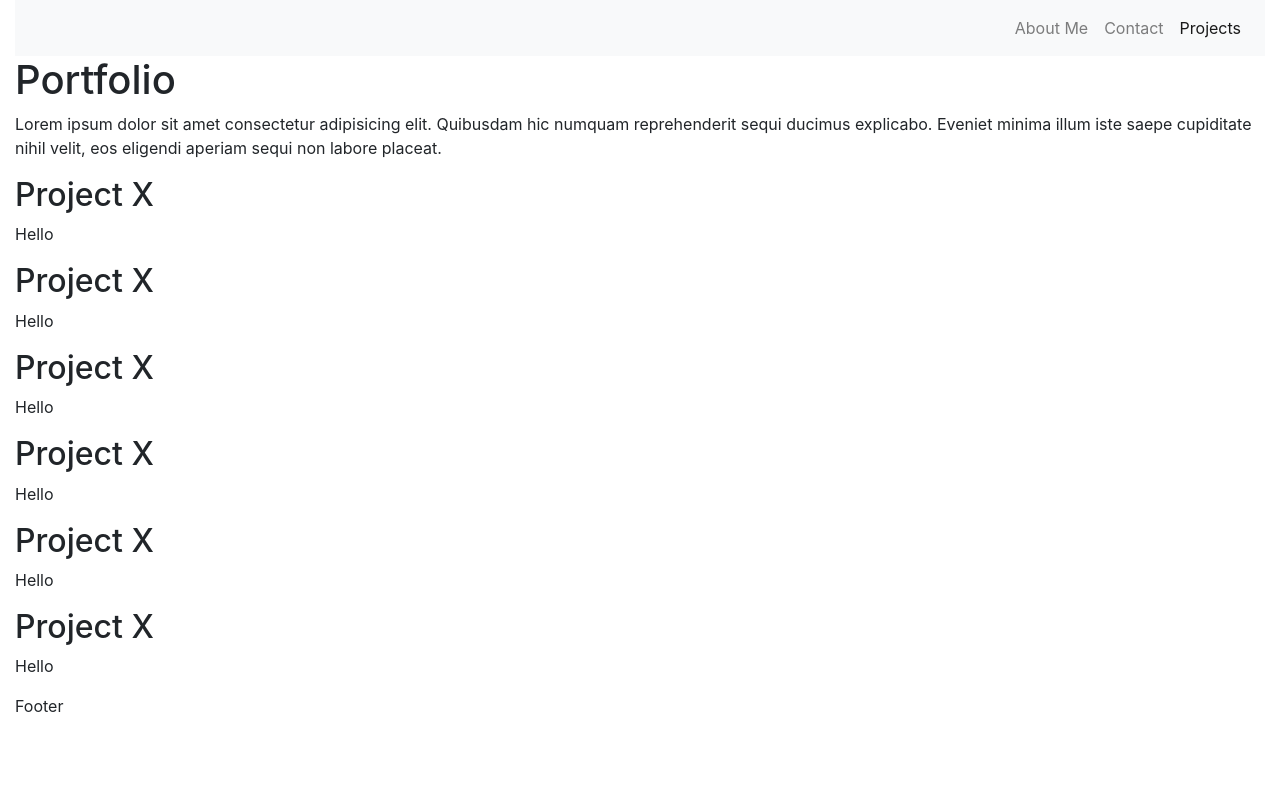
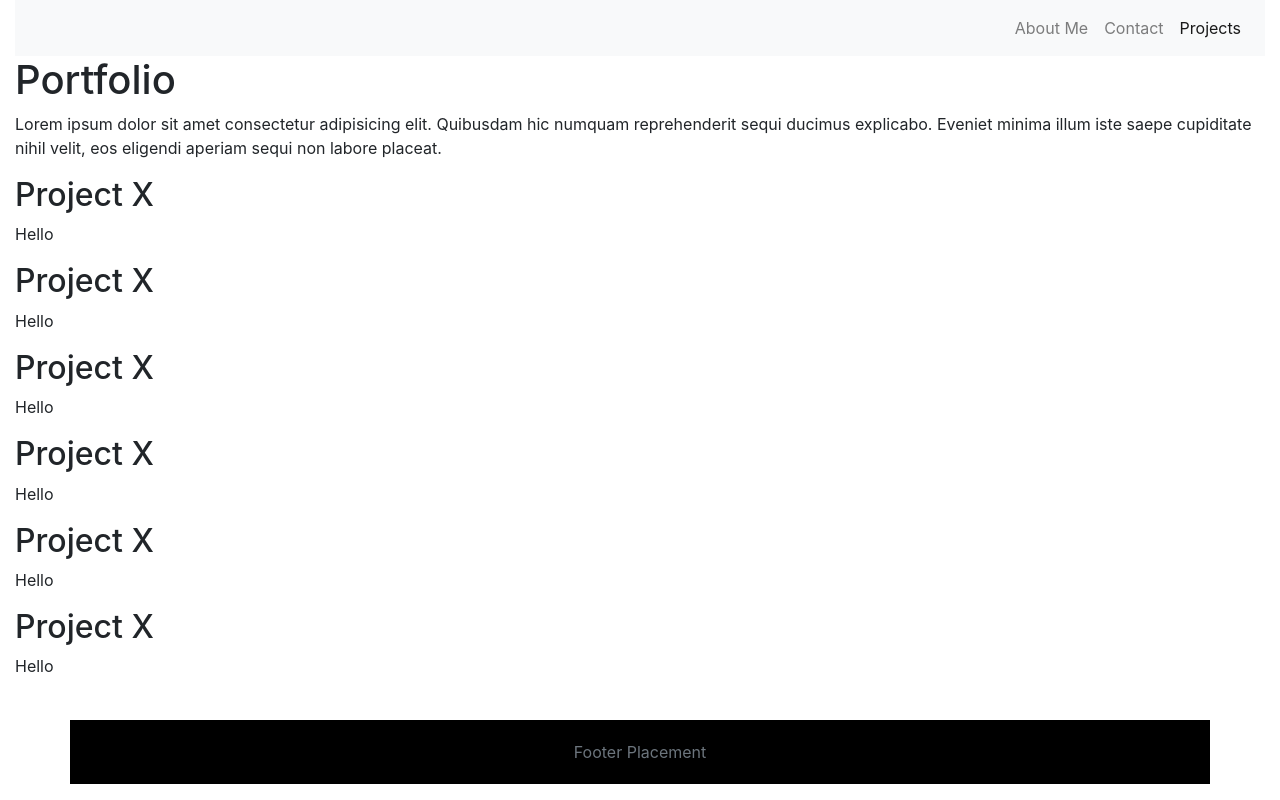
Before and after one commit to cyrusjose/Read_All_About_Me, a React (Create React App) app: page /portfolio in a window 1280 px wide. Built offline with nearby package versions, Linux system fonts and the light colour scheme.

Commit message:
Testing Footer

```diff
--- a/src/components/Footer/Footer.css
+++ b/src/components/Footer/Footer.css
@@ -0,0 +1,6 @@
+.container{
+    background-color: black;
+    padding: 20px;
+    justify-content: center;
+    text-align: center;
+}
--- a/src/components/Footer/Footer.js
+++ b/src/components/Footer/Footer.js
@@ -1,5 +1,14 @@
 import React from "react";
+import "./Footer.css";
 
 export default function Footer() {
-  return <div>Footer</div>;
+  return (
+    <div>
+      <footer className="mt-auto py-3 fixed-bottom">
+        <div className="container">
+          <span className="text-muted">Footer Placement</span>
+        </div>
+      </footer>
+    </div>
+  );
 }
```
